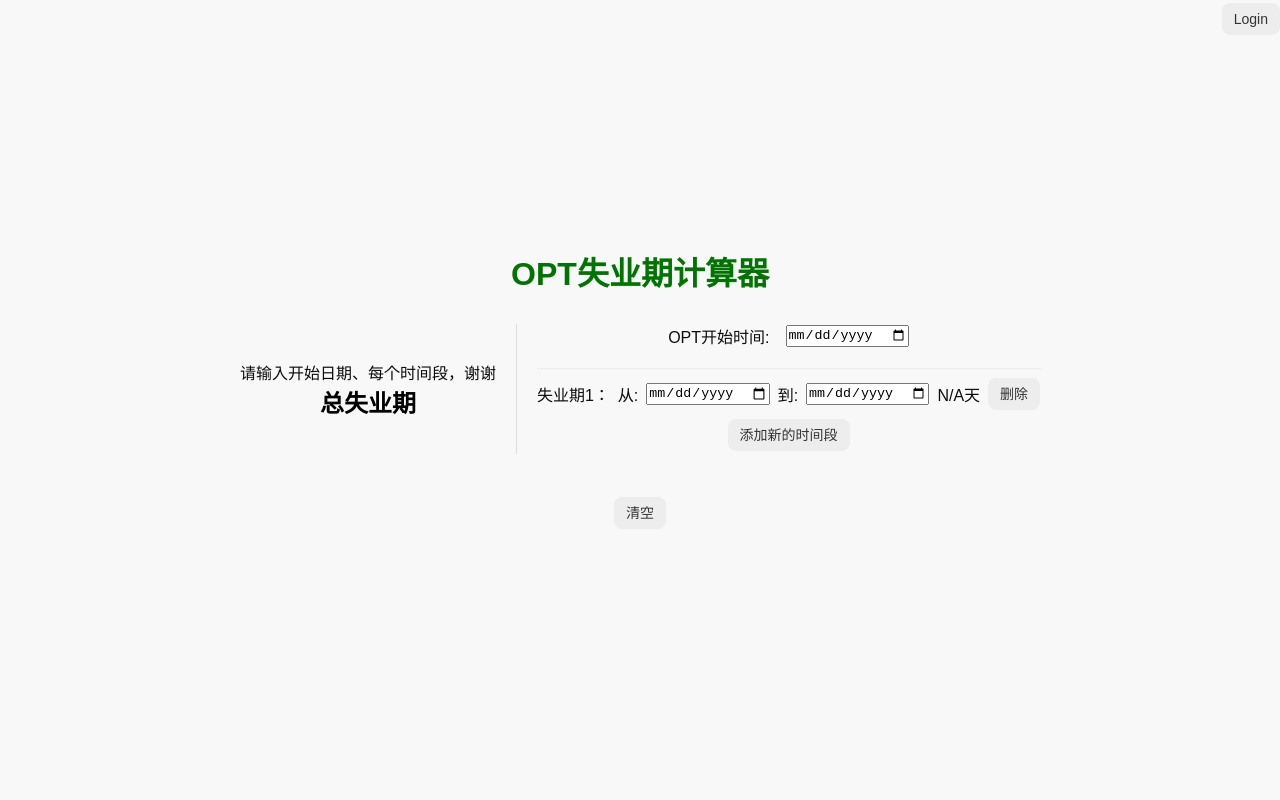
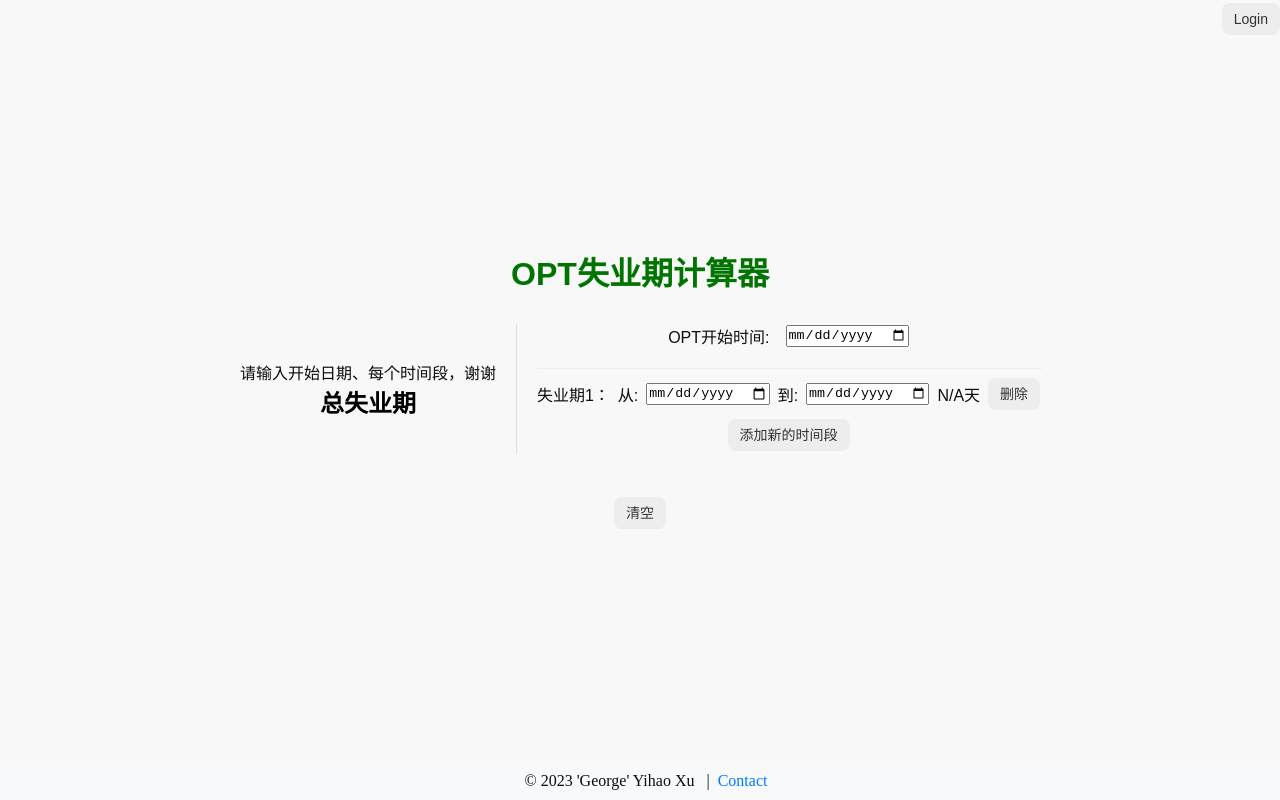
Before and after one commit to designasabaker/opt-cal-mern, a React (Vite) app in the folder client/: page / in a window 1280 px wide. Built offline with nearby package versions, Linux system fonts and the light colour scheme; no server answers.

Commit message:
add footer

```diff
--- a/client/src/App.jsx
+++ b/client/src/App.jsx
@@ -2,12 +2,14 @@ import UnemploymentCalculator from './components/UnemploymentCalculator'
 import './App.css'
 import {UserProvider} from './context/UserContext'
 import Navbar from './components/Navbar'
+import Footer from './components/Footer'
 
 function App() {
   return (
     <UserProvider>
         <Navbar />
         <UnemploymentCalculator />
+        <Footer />
     </UserProvider>
   )
 }
--- /dev/null
+++ b/client/src/components/Footer.jsx
@@ -0,0 +1,11 @@
+import React from 'react';
+
+const Footer = () => {
+    return (
+        <footer style={{ position: 'fixed', left: '0', bottom: '0', width: '100%', backgroundColor: '#f8f9fa', textAlign: 'center', padding: '10px' }}>
+            <p>© {new Date().getFullYear()} &apos;George&apos; Yihao Xu &nbsp; |<a className="link" href="http://www.georgeyxu.com" target="_blank" rel="noopener noreferrer">Contact</a></p>
+        </footer>
+    );
+};
+
+export default Footer;
```
